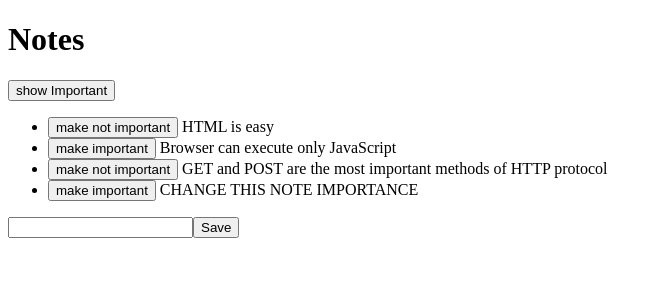
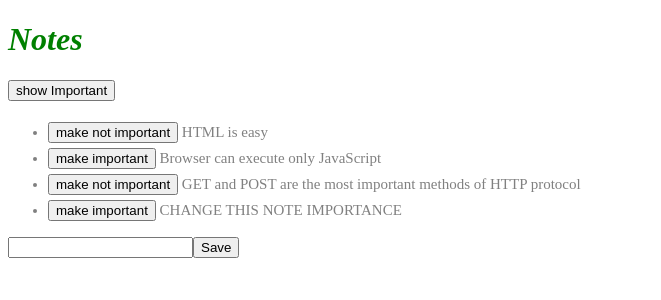
Before and after one commit to ricky-kiva/fe-scratch-notes-fso, a React (Vite) app in the folder 1_notes_app/: page / in a window 1280 px wide. Shown: the top 300 px of the page, without its empty margins (0-661 px from the left). Built offline with nearby package versions, Linux system fonts and the light colour scheme; data requests are answered from the project's data file.

Commit message:
feat(src): impl. simple css

```diff
--- a/1_notes_app/src/components/Note.jsx
+++ b/1_notes_app/src/components/Note.jsx
@@ -3,7 +3,7 @@
     ? 'make not important' : 'make important'
 
   return (
-    <li>
+    <li className="note">
       <button onClick={toggleImportance}>{label}</button>
       &nbsp;{note.content}
     </li>
--- /dev/null
+++ b/1_notes_app/src/index.css
@@ -0,0 +1,10 @@
+h1 {
+    color: green;
+    font-style: italic;
+}
+
+.note {
+    color: grey;
+    padding-top: 5px;
+    font-size: 15px;
+}
--- a/1_notes_app/src/main.jsx
+++ b/1_notes_app/src/main.jsx
@@ -1,5 +1,6 @@
 import ReactDOM from 'react-dom/client'
 import App from './App.jsx'
+import './index.css'
 
 ReactDOM.createRoot(document.getElementById('root')).render(
   <App />
```
